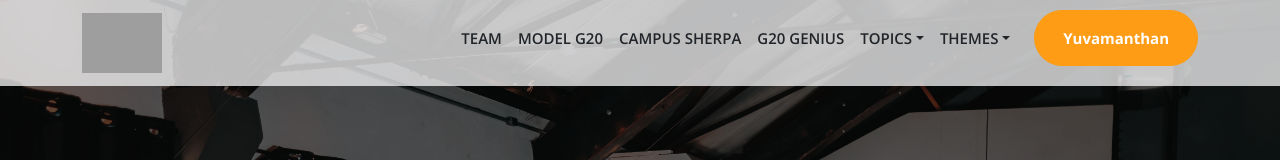
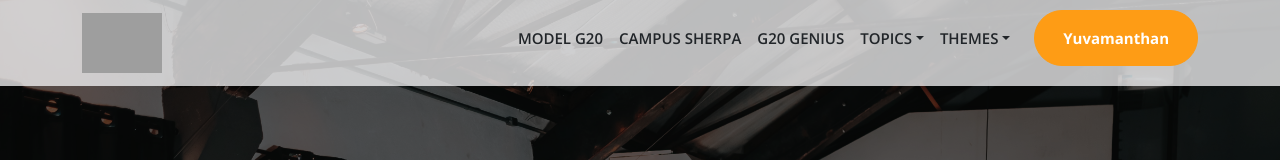
Before and after one commit to santoshskt9/modelg20, a React (Create React App) app: page / in a window 1280 px wide. Shown: the top 160 px of the page. Built offline with nearby package versions, Linux system fonts and the light colour scheme; no server answers; grey boxes are pictures that could not be loaded; a web font is replaced by a local one.

Commit message:
team page commented temporary

```diff
--- a/src/layout/Navbar.jsx
+++ b/src/layout/Navbar.jsx
@@ -23,11 +23,11 @@ const Navbar = () => {
           </button>
           <div className="collapse navbar-collapse" id="navbarSupportedContent">
             <ul className="navbar-nav ms-auto mb-2 mb-lg-0 justify-content-around">
-              <li className="nav-item">
+              {/* <li className="nav-item">
                 <NavLink className="nav-link text-dark" to="/team">
                   Team
                 </NavLink>
-              </li>
+              </li> */}
               <li className="nav-item">
                 <NavLink className="nav-link text-dark" to="/model-g20">
                   Model G20
@@ -162,7 +162,7 @@ const Navbar = () => {
         </div>
         <div className="offcanvas-body">
           <ul className="list-group">
-            <li
+            {/* <li
               className="list-group-item p-3 mb-2 rounded-3 "
               data-bs-dismiss="offcanvas"
             >
@@ -172,7 +172,7 @@ const Navbar = () => {
               >
                 Team
               </NavLink>
-            </li>
+            </li> */}
             <li
               className="list-group-item p-3 mb-2 rounded-3 "
               data-bs-dismiss="offcanvas"
```
